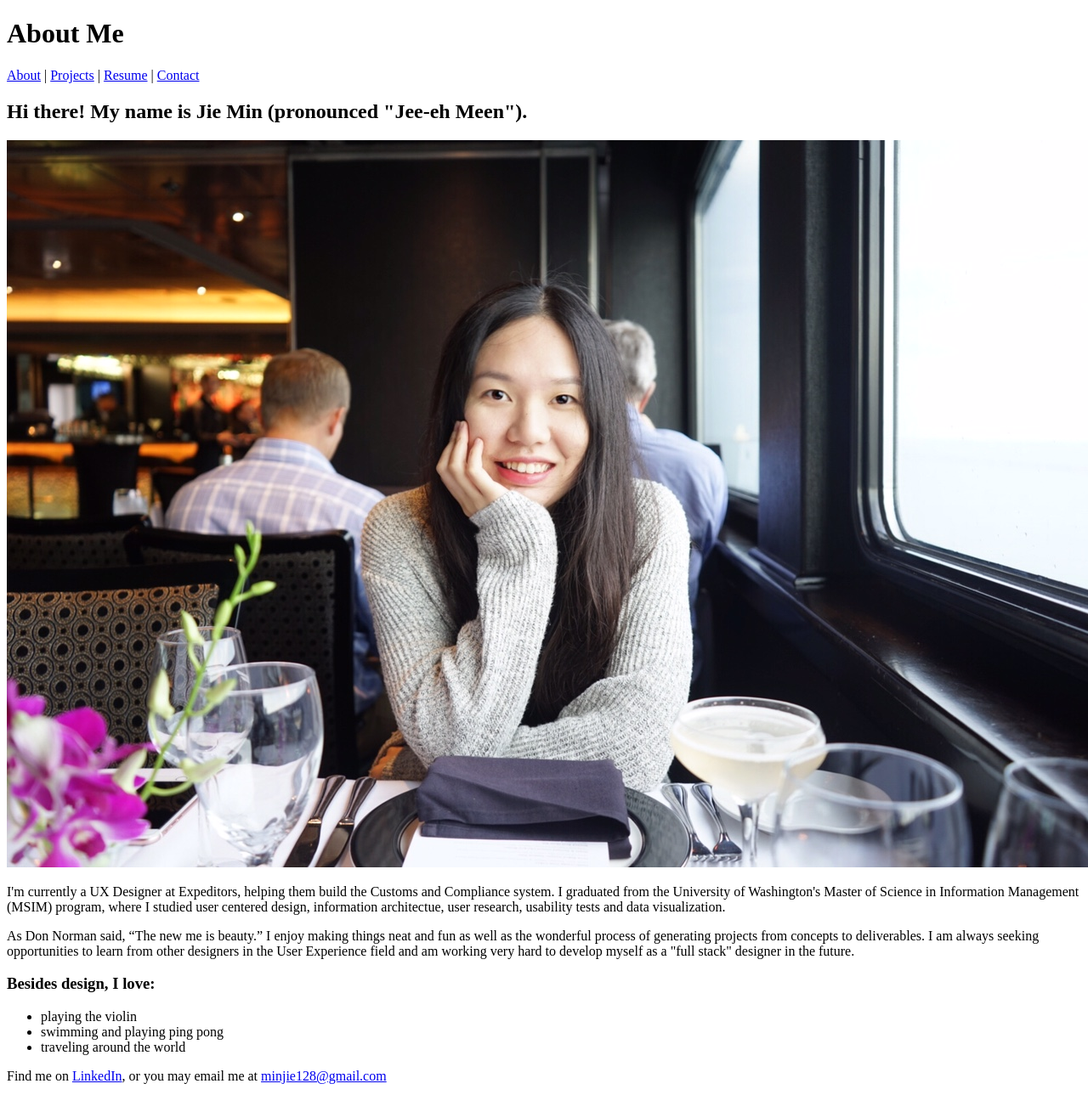
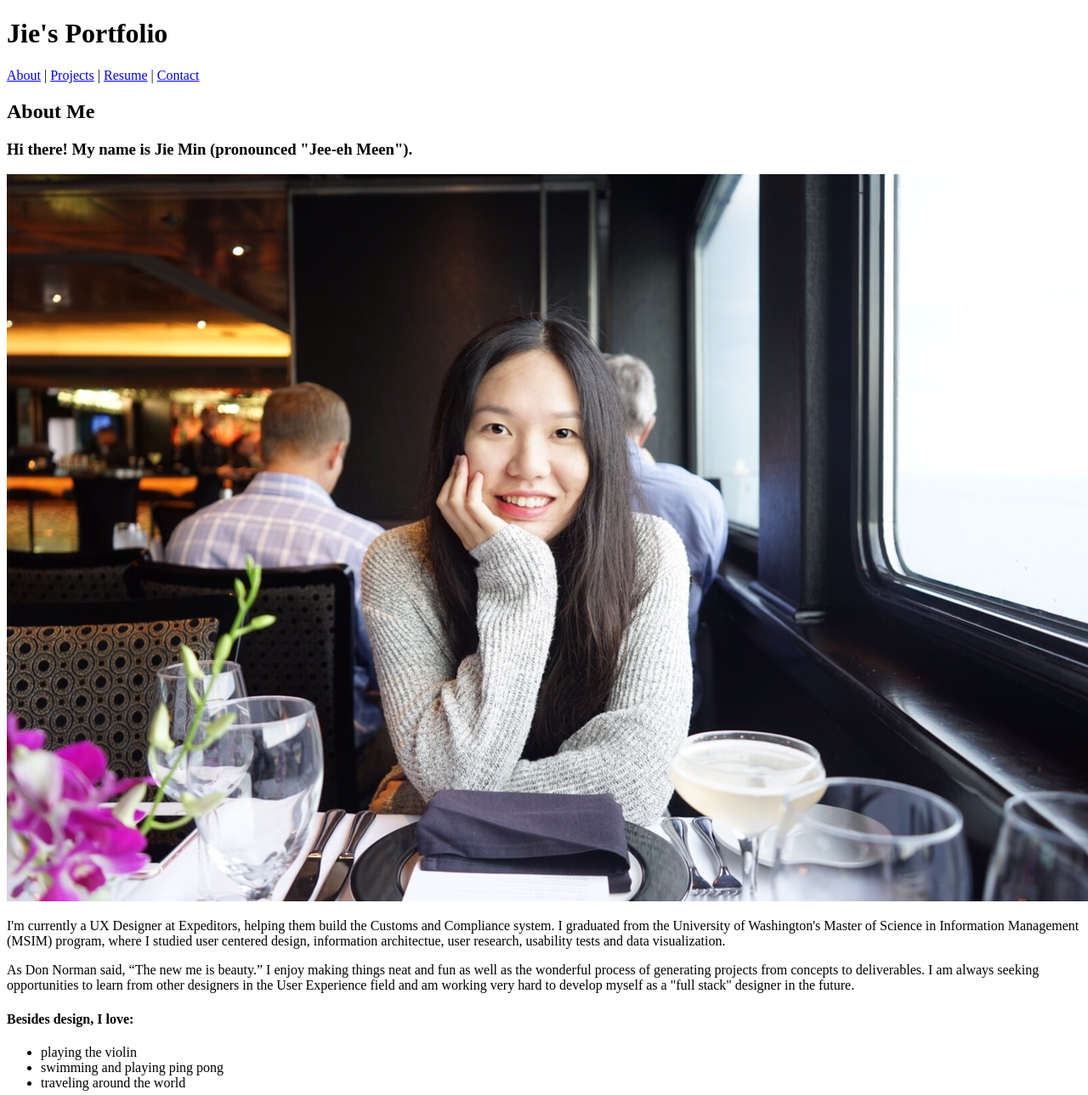
Before and after one commit to minjie128/portfolio, a plain HTML site: page index.html in a window 1280 px wide. Shown: the top 1289 px of the page at 85% size. Drawn offline with Linux system fonts and the light colour scheme.

Commit message:
Re-organize headers in index.html

```diff
--- a/index.html
+++ b/index.html
@@ -6,7 +6,7 @@
   </head>
   <body>
     <header>
-      <h1>About Me</h1>
+      <h1>Jie's Portfolio</h1>
       <nav>
         <a href="#">About</a> |
         <a href="#">Projects</a> |
@@ -15,13 +15,14 @@
       </nav>
     </header>
     <article>
-      <h2>Hi there! My name is Jie Min (pronounced "Jee-eh Meen").</h2>
+      <h2>About Me</h2>
+      <h3>Hi there! My name is Jie Min (pronounced "Jee-eh Meen").</h3>
       <img src="images/profile-picture.jpg" alt="Profile picture">
       <p>I'm currently a UX Designer at Expeditors, helping them build the Customs and Compliance system. I graduated from the University of Washington's Master of Science in Information Management (MSIM) program, where I studied user centered design, information architectue, user research, usability tests and data visualization.</p>
       <p>As Don Norman said, “The new me is beauty.” I enjoy making things neat and fun as well as the wonderful process of generating projects from concepts to deliverables. I am always seeking opportunities to learn from other designers in the User Experience field and am working very hard to develop myself as a "full stack" designer in the future.</p>
     </article>
     <aside>
-      <h3>Besides design, I love:</h3>
+      <h4>Besides design, I love:</h4>
       <ul>
         <li>playing the violin</li>
         <li>swimming and playing ping pong</li>
```
